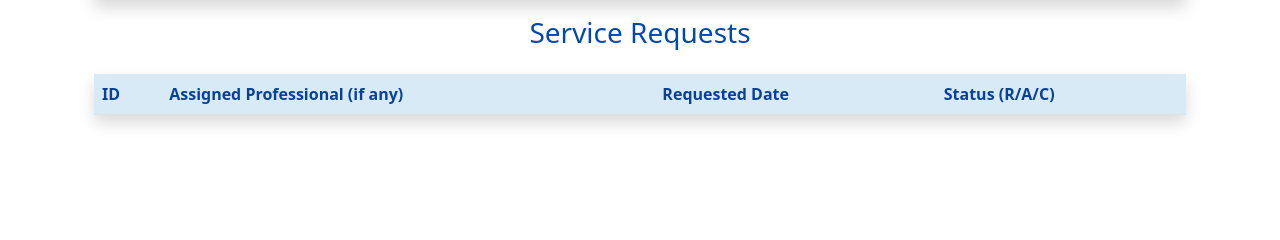
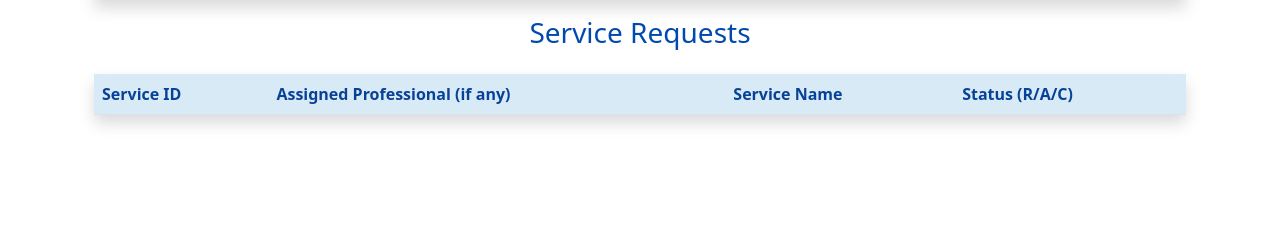
Before and after one commit to raghzzzspace/household_services_backup, a Flask app: page /user/admin_dashboard in a window 1280 px wide. Shown: the part 389-629 px from the top of the page. Run offline with Flask 3, Linux system fonts and the light colour scheme; lists and menus that the app fills with data are empty; some libraries are stand-ins or nearby versions.

Commit message:
made changes

```diff
--- a/app.py
+++ b/app.py
@@ -16,7 +16,7 @@ app = Flask(__name__, instance_relative_config=True)
 app.secret_key = secrets.token_hex(16)
 
 # Set the database URI (using the correct SQLite URI format)
-app.config['SQLALCHEMY_DATABASE_URI'] = r"sqlite:///C:\Users\Ishita Tayal\Desktop\household_services.db"  # Absolute path for SQLite
+app.config['SQLALCHEMY_DATABASE_URI'] = r"sqlite:///C:\Users\hp\Desktop\household_services_database.db"  # Absolute path for SQLite
 
 # Disable track modifications (optional)
 app.config['SQLALCHEMY_TRACK_MODIFICATIONS'] = False
@@ -26,8 +26,8 @@ db.init_app(app)
 migrate = Migrate(app, db)
 
 # Create the tables (Only needed on the first run)
-with app.app_context():
-    db.create_all()
+# with app.app_context():
+#     db.create_all()
 
 @app.route("/")
 def index():
@@ -469,13 +469,77 @@ def professional_summary():
     return render_template('user/professional_summary.html', ratings_data=ratings_data, service_requests_data=service_requests_data)
 
 
-# Route to show the dashboard
+from flask import render_template
+from app import db
+from sqlalchemy import text
+
 @app.route('/user/admin_dashboard', methods=['GET'])
 def admin_dashboard():
-    services = Services.query.all()
-    professionals = Professional.query.all()
-    service_requests = Service_Req.query.all()
-    return render_template('user/admin_dashboard.html', services=services, professionals=professionals, service_requests=service_requests)
+    # Query today's services and join with professionals to get their names
+    today_services_query = db.session.execute(
+        text("""
+            SELECT ts.id, ts.professional_id, p.full_name as professional_name
+            FROM today__services ts
+            LEFT JOIN professional p ON ts.professional_id = p.professional_id
+        """)
+    ).mappings()
+
+    # Query closed services and join with professionals to get their names
+    closed_services_query = db.session.execute(
+        text("""
+            SELECT cs.id, cs.pid AS professional_id, cs.date, p.full_name as professional_name
+            FROM closed__services cs
+            LEFT JOIN professional p ON cs.pid = p.professional_id
+        """)
+    ).mappings()
+
+    # Query service history (no join needed, already have professional_name)
+    service_history_query = db.session.execute(
+        text("""
+            SELECT sh.service_id AS id, sh.service_name, sh.professional_name, sh.status
+            FROM service__history sh
+        """)
+    ).mappings()
+
+    # Query all professionals
+    professionals_query = db.session.execute(
+        text("""
+            SELECT professional_id, full_name, experience,service_name FROM professional
+        """)
+    ).mappings()
+    professionals = list(professionals_query)
+
+    # Convert query results directly to lists of dictionaries
+    today_services = list(today_services_query)
+    closed_services = list(closed_services_query)
+    service_history = list(service_history_query)
+
+    # Format data for template
+    service_requests = []
+
+    # Service history
+    for history in service_history:
+        # Map status codes to full names (R -> Rejected, A -> Accepted, C -> Closed)
+        status = 'R' if history['status'] == 'Rejected' else 'A' if history['status'] == 'Accepted' else 'C'
+
+        service_requests.append({
+            'id': history['id'],
+            'professional': history['professional_name'],
+            'service_name': history['service_name'],  # Placeholder if no date available in history
+            'status': status
+        })
+
+    # Pass data to template
+    return render_template(
+        'user/admin_dashboard.html',
+        services=today_services,
+        professionals=professionals,  # Now you pass the professionals data here
+        service_requests=service_requests
+    )
+
+
+
+
 
 # Route to edit a service
 @app.route('/user/edit_service/<int:service_id>', methods=['GET', 'POST'])
--- a/templates/user/admin_dashboard.html
+++ b/templates/user/admin_dashboard.html
@@ -82,9 +82,9 @@
         <table class="table table-striped table-hover shadow rounded">
             <thead style="background-color: #d9eaf7; color: #084298;">
                 <tr>
-                    <th>ID</th>
+                    <th>Service ID</th>
                     <th>Assigned Professional (if any)</th>
-                    <th>Requested Date</th>
+                    <th>Service Name</th>
                     <th>Status (R/A/C)</th>
                 </tr>
             </thead>
@@ -92,8 +92,8 @@
                 {% for service_request in service_requests %}
                     <tr>
                         <td><a href="#" style="color: #004aad;">{{ service_request.id }}</a></td>
-                        <td>{{ service_request.assigned_prof or 'N/A' }}</td>
-                        <td>{{ service_request.req_date }}</td>
+                        <td>{{ service_request.professional or 'N/A' }}</td>
+                        <td>{{ service_request.service_name }}</td>
                         <td>{{ service_request.status or 'N/A' }}</td>
                     </tr>
                 {% endfor %}
--- a/templates/user/professional_dashboard.html
+++ b/templates/user/professional_dashboard.html
@@ -33,7 +33,7 @@
                     <tr>
                         <th>ID</th>
                         <th>Customer Name</th>
-                        <th>Contact Phone</th>
+                        <th>Email</th>
                         <th>Location (Pincode)</th>
                         <th>Action</th>
                     </tr>
@@ -72,7 +72,7 @@
                     <tr>
                         <th>ID</th>
                         <th>Customer Name</th>
-                        <th>Contact Phone</th>
+                        <th>Email</th>
                         <th>Location (Pincode)</th>
                         <th>Date</th>
                         <th>Rating</th>
@@ -83,7 +83,7 @@
                         <tr>
                             <td>{{ service.id }}</td>
                             <td>{{ service.customer_name }}</td>
-                            <td>{{ service.contact_no }}</td>
+                            <td>{{ service.email }}</td>
                             <td>{{ service.location }}</td>
                             <td>{{ service.date }}</td>
                             <td>
```
